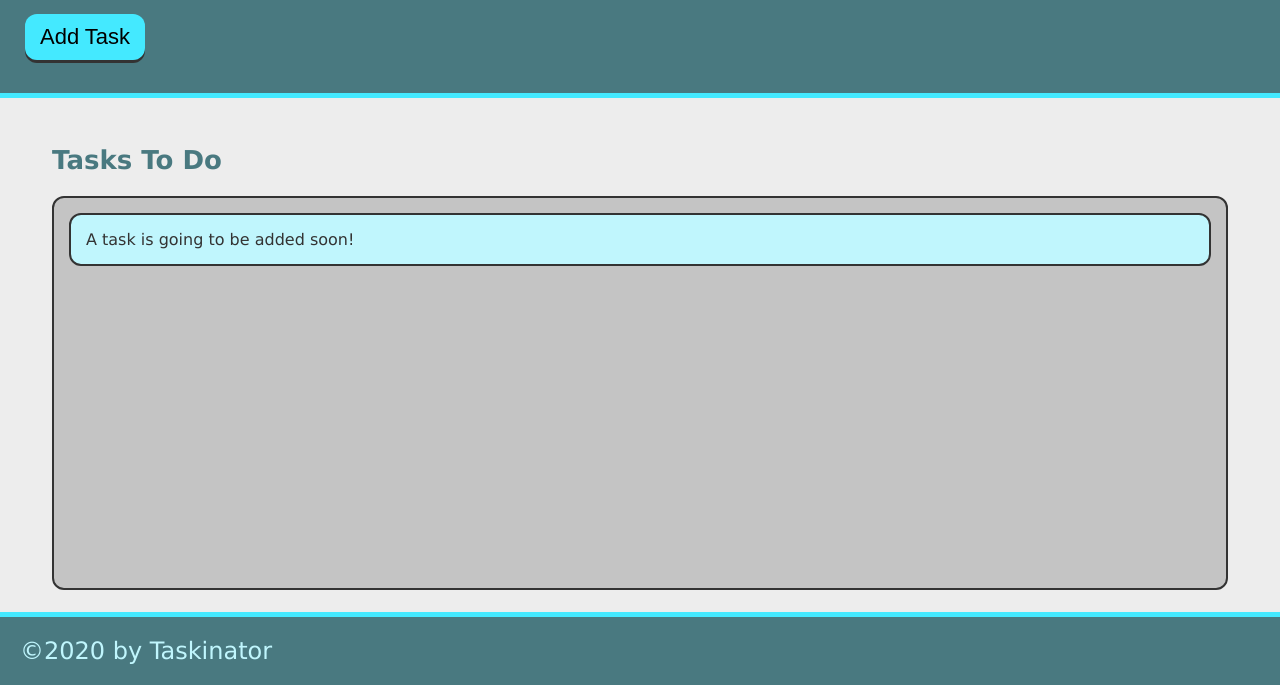
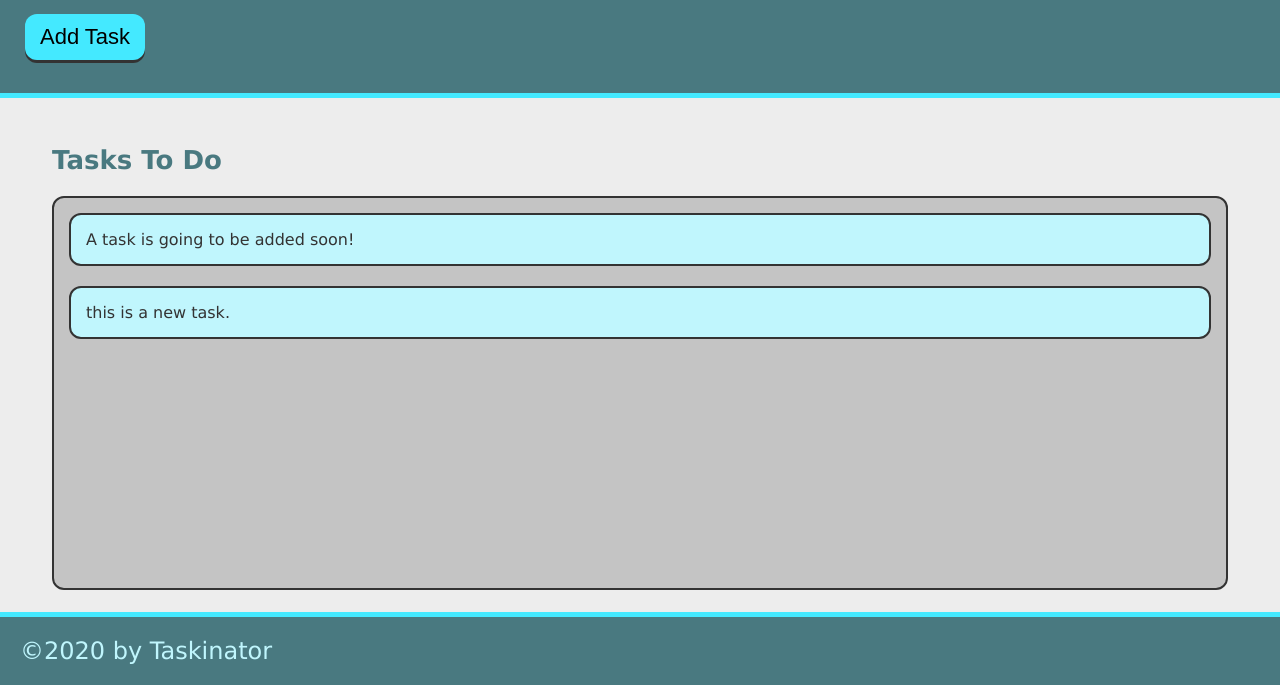
Before and after one commit to kahler197/Taskinator, a plain HTML site: page index.html in a window 1280 px wide. Both pictures are taken after a click on the button "Add Task". Shown: the part 115-800 px from the top of the page. Drawn offline with Linux system fonts and the light colour scheme.

Commit message:
abiility to add task

```diff
--- a/assets/js/script.js
+++ b/assets/js/script.js
@@ -0,0 +1,17 @@
+var buttonE1 = document.querySelector("#save-task");
+var tasksToDoE1 = document.querySelector("#tasks-to-do");
+
+var createTaskHandler = function() {
+    var listItemEl = document.createElement("li");
+    listItemEl.className = "task-item";
+    listItemEl.textContent = "This is a new task.";
+    tasksToDoEl.appendChild(listItemEl);
+  }
+
+
+  buttonE1.addEventListener("click", function() {
+    var listItemE1 = document.createElement("li");
+    listItemE1.className = "task-item";
+    listItemE1.textContent = "this is a new task.";
+    tasksToDoE1.appendChild(listItemE1);
+});
--- a/index.html
+++ b/index.html
@@ -13,13 +13,13 @@
     <header>
         <h1 class="page-title">Taskinator</h1>
         <p>Click the button below to add a new task!</p>
-        <button class="btn" > Add Task</button>
+        <button class="btn" id="save-task"> Add Task</button>
     </header>
 
     <main class="page-content">
         <section class="task-list-wrapper">
             <h2 class="list-title">Tasks To Do</h2>
-            <ul class="task-list">
+            <ul class="task-list" id="tasks-to-do">
                 <li class="task-item">A task is going to be added soon!</li>
             </ul>
         </section>
```
